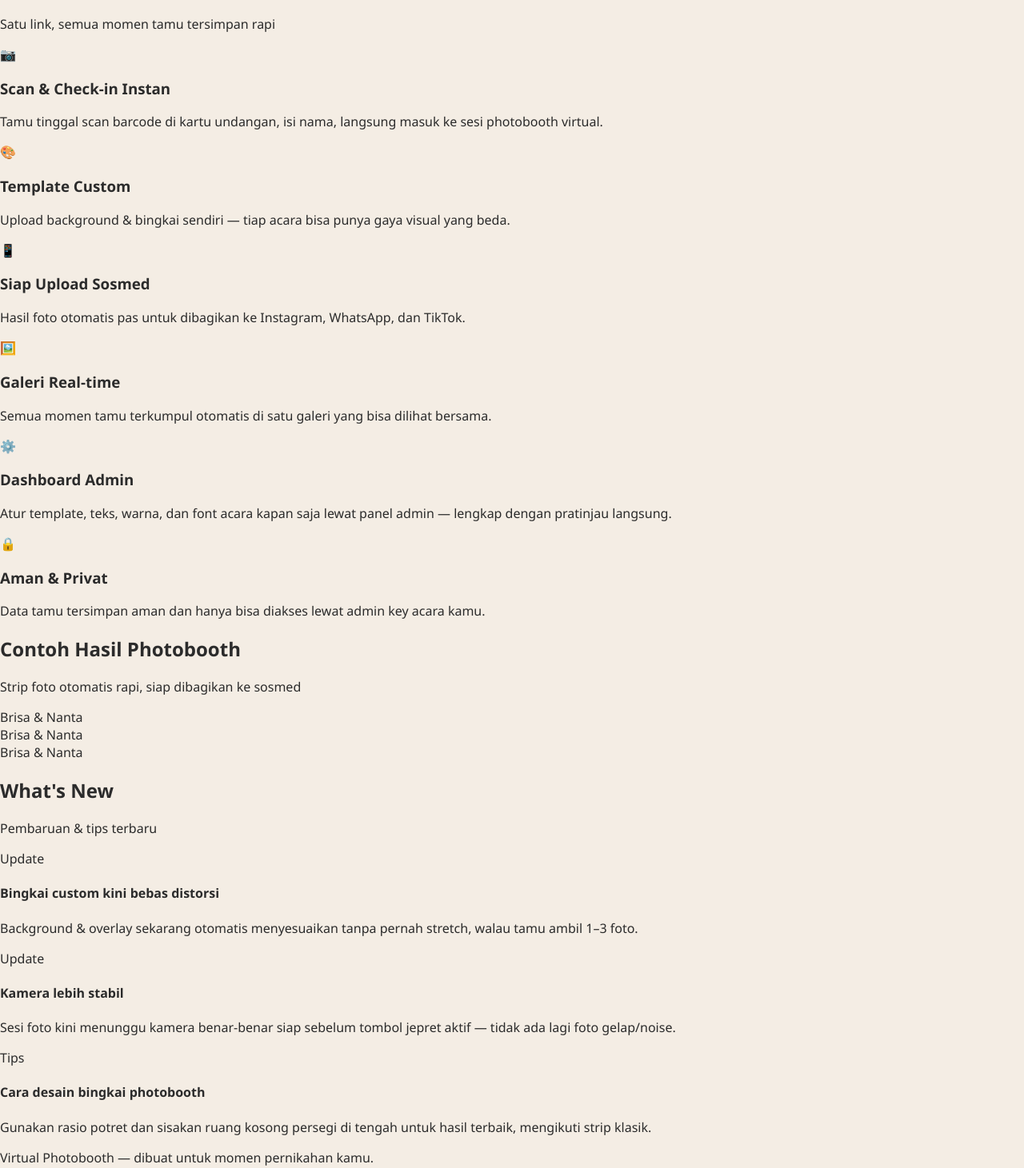
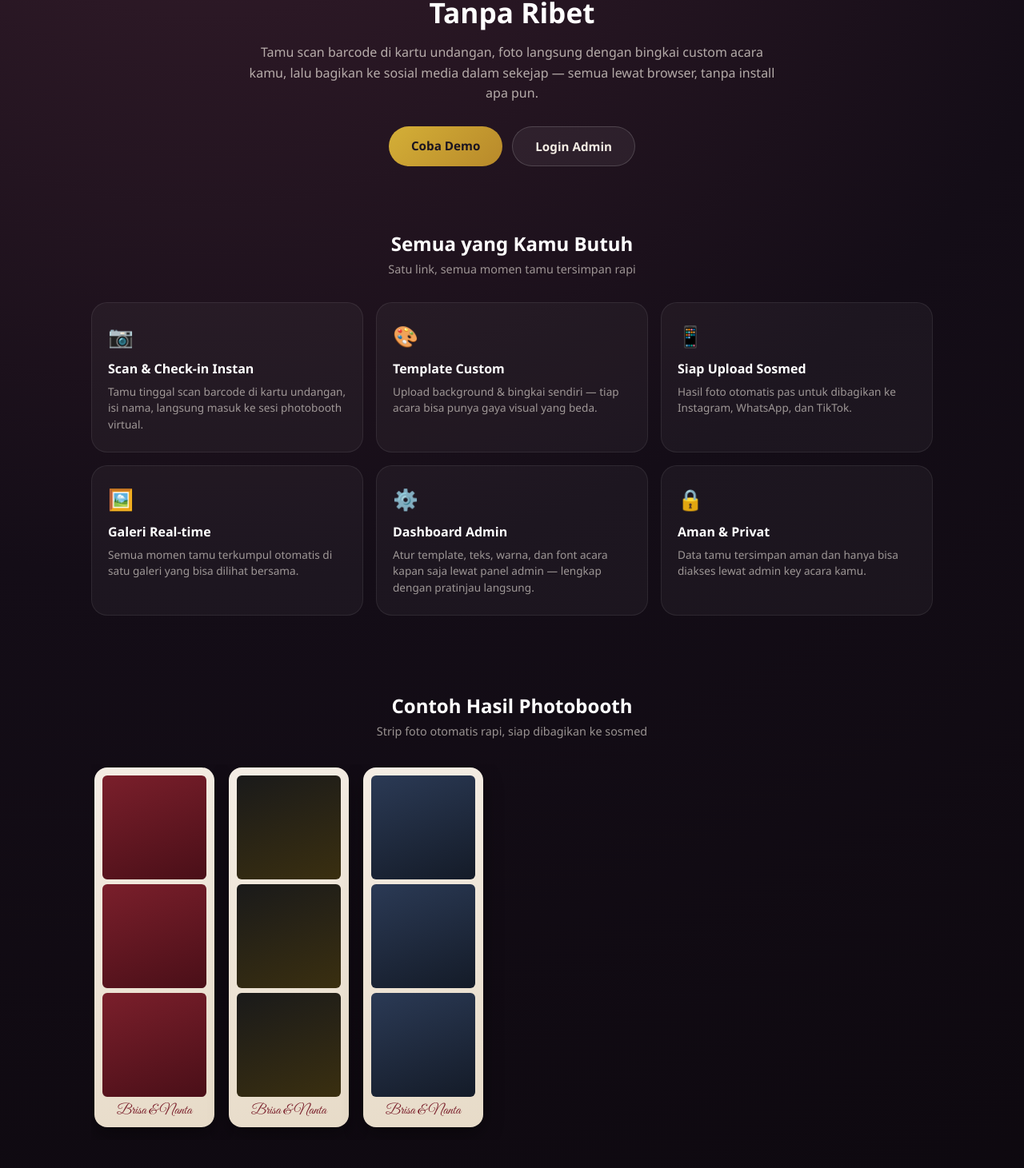
Before and after one commit to kyberfarid-stack/weddingbrisa, a Next.js app: page / in a window 1280 px wide. Shown: the part 229-1690 px from the top of the page at 80% size. Built offline with nearby package versions, Linux system fonts and the light colour scheme; a web font is replaced by a local one.

Commit message:
Add gaya landing page, login admin, dan preview settings

```diff
--- a/styles/globals.css
+++ b/styles/globals.css
@@ -417,3 +417,442 @@ td {
     font-size: 1.5rem;
   }
 }
+
+/* ==================== Landing page ==================== */
+
+.landing {
+  background: radial-gradient(circle at 20% -10%, #3a1f2e 0%, #140d17 45%, #0b070c 100%);
+  color: #f4ede4;
+  min-height: 100vh;
+  min-height: 100dvh;
+}
+
+.landing-nav {
+  display: flex;
+  align-items: center;
+  justify-content: space-between;
+  padding: 20px 24px;
+  max-width: 1100px;
+  margin: 0 auto;
+}
+
+.landing-brand {
+  font-family: "Great Vibes", cursive;
+  font-size: 1.8rem;
+  color: #d4af37;
+}
+
+.landing-nav-btn {
+  background: linear-gradient(135deg, #d4af37, #b8892a);
+  color: #1a1420;
+  font-weight: 700;
+  padding: 10px 20px;
+  border-radius: 999px;
+  text-decoration: none;
+  font-size: 0.85rem;
+  white-space: nowrap;
+}
+
+.landing-hero {
+  max-width: 720px;
+  margin: 0 auto;
+  padding: 48px 24px 32px;
+  text-align: center;
+}
+
+.landing-kicker {
+  display: inline-block;
+  background: rgba(212, 175, 55, 0.12);
+  color: #d4af37;
+  border: 1px solid rgba(212, 175, 55, 0.4);
+  padding: 6px 16px;
+  border-radius: 999px;
+  font-size: 0.75rem;
+  font-weight: 600;
+  letter-spacing: 0.04em;
+  margin-bottom: 20px;
+}
+
+.landing-hero h1 {
+  font-size: 2.2rem;
+  line-height: 1.25;
+  margin: 0 0 16px;
+  color: #fff;
+}
+
+.landing-hero p {
+  color: rgba(244, 237, 228, 0.7);
+  font-size: 1rem;
+  line-height: 1.6;
+  margin: 0 0 28px;
+}
+
+.landing-cta-row {
+  display: flex;
+  gap: 12px;
+  justify-content: center;
+  flex-wrap: wrap;
+}
+
+.landing-btn-primary,
+.landing-btn-ghost {
+  font-weight: 700;
+  padding: 14px 28px;
+  border-radius: 999px;
+  text-decoration: none;
+  font-size: 0.95rem;
+}
+
+.landing-btn-primary {
+  background: linear-gradient(135deg, #d4af37, #b8892a);
+  color: #1a1420;
+}
+
+.landing-btn-ghost {
+  background: rgba(255, 255, 255, 0.06);
+  color: #f4ede4;
+  border: 1px solid rgba(255, 255, 255, 0.16);
+  font-weight: 600;
+}
+
+.landing-section {
+  max-width: 1100px;
+  margin: 0 auto;
+  padding: 48px 24px;
+}
+
+.landing-section-title {
+  font-size: 1.5rem;
+  color: #fff;
+  margin: 0 0 6px;
+  text-align: center;
+}
+
+.landing-section-sub {
+  color: rgba(244, 237, 228, 0.6);
+  text-align: center;
+  margin: 0 0 32px;
+  font-size: 0.9rem;
+}
+
+.landing-features {
+  display: grid;
+  grid-template-columns: repeat(3, 1fr);
+  gap: 16px;
+}
+
+.landing-feature-card {
+  background: rgba(255, 255, 255, 0.04);
+  border: 1px solid rgba(255, 255, 255, 0.08);
+  border-radius: 20px;
+  padding: 24px 20px;
+}
+
+.landing-feature-icon {
+  font-size: 1.6rem;
+  margin-bottom: 12px;
+}
+
+.landing-feature-card h3 {
+  font-size: 1rem;
+  margin: 0 0 8px;
+  color: #fff;
+}
+
+.landing-feature-card p {
+  font-size: 0.85rem;
+  color: rgba(244, 237, 228, 0.6);
+  line-height: 1.5;
+  margin: 0;
+}
+
+.landing-portfolio {
+  display: flex;
+  gap: 18px;
+  overflow-x: auto;
+  padding: 4px 4px 16px;
+  scroll-snap-type: x mandatory;
+}
+
+.landing-strip {
+  flex: 0 0 auto;
+  width: 150px;
+  scroll-snap-align: start;
+  background: linear-gradient(160deg, #f4ede4, #e7dbc8);
+  border-radius: 16px;
+  padding: 10px;
+  box-shadow: 0 10px 24px rgba(0, 0, 0, 0.35);
+}
+
+.landing-strip-photo {
+  width: 100%;
+  aspect-ratio: 1 / 1;
+  border-radius: 6px;
+  margin-bottom: 6px;
+}
+
+.landing-strip-caption {
+  text-align: center;
+  color: #7a1f2b;
+  font-family: "Great Vibes", cursive;
+  font-size: 1.1rem;
+  margin-top: 6px;
+}
+
+.landing-articles {
+  display: grid;
+  grid-template-columns: repeat(3, 1fr);
+  gap: 16px;
+}
+
+.landing-article-card {
+  background: rgba(255, 255, 255, 0.04);
+  border: 1px solid rgba(255, 255, 255, 0.08);
+  border-radius: 20px;
+  padding: 20px;
+}
+
+.landing-article-tag {
+  display: inline-block;
+  font-size: 0.7rem;
+  font-weight: 700;
+  color: #d4af37;
+  text-transform: uppercase;
+  letter-spacing: 0.04em;
+  margin-bottom: 8px;
+}
+
+.landing-article-card h4 {
+  font-size: 0.95rem;
+  margin: 0 0 8px;
+  color: #fff;
+}
+
+.landing-article-card p {
+  font-size: 0.82rem;
+  color: rgba(244, 237, 228, 0.6);
+  margin: 0;
+  line-height: 1.5;
+}
+
+.landing-footer {
+  text-align: center;
+  padding: 32px 24px 56px;
+  color: rgba(244, 237, 228, 0.4);
+  font-size: 0.8rem;
+  line-height: 2;
+}
+
+@media (max-width: 720px) {
+  .landing-features,
+  .landing-articles {
+    grid-template-columns: 1fr;
+  }
+  .landing-hero h1 {
+    font-size: 1.7rem;
+  }
+}
+
+/* ==================== Admin login (redesign) ==================== */
+
+.admin-login-screen {
+  min-height: 100vh;
+  min-height: 100dvh;
+  display: flex;
+  align-items: center;
+  justify-content: center;
+  padding: 24px;
+  background: radial-gradient(circle at 30% 0%, #3a1f2e 0%, #140d17 50%, #0b070c 100%);
+}
+
+.admin-login-card {
+  width: 100%;
+  max-width: 380px;
+  background: rgba(255, 255, 255, 0.05);
+  border: 1px solid rgba(255, 255, 255, 0.1);
+  border-radius: 24px;
+  padding: 36px 28px;
+  text-align: center;
+}
+
+.admin-login-brand {
+  font-family: "Great Vibes", cursive;
+  font-size: 2rem;
+  color: #d4af37;
+  margin-bottom: 4px;
+}
+
+.admin-login-card h1 {
+  color: #fff;
+  font-size: 1.2rem;
+  margin: 0 0 6px;
+}
+
+.admin-login-card p.subtitle {
+  color: rgba(244, 237, 228, 0.55);
+  font-size: 0.85rem;
+  margin-bottom: 24px;
+}
+
+.admin-login-card input[type="text"] {
+  background: rgba(255, 255, 255, 0.06);
+  border: 1px solid rgba(255, 255, 255, 0.15);
+  color: #fff;
+}
+
+.admin-login-card input::placeholder {
+  color: rgba(244, 237, 228, 0.4);
+}
+
+.admin-login-card button {
+  background: linear-gradient(135deg, #d4af37, #b8892a);
+  color: #1a1420;
+  font-weight: 700;
+}
+
+.admin-login-back {
+  display: inline-block;
+  margin-top: 18px;
+  color: rgba(244, 237, 228, 0.5);
+  font-size: 0.8rem;
+  text-decoration: none;
+}
+
+/* ==================== Admin shell (redesign) ==================== */
+
+.admin-shell {
+  min-height: 100vh;
+  min-height: 100dvh;
+  background: #f7f3ec;
+}
+
+.admin-shell-header {
+  background: linear-gradient(135deg, #2c1220, #1a1420);
+  padding: 24px 20px;
+}
+
+.admin-shell-header-inner {
+  max-width: 960px;
+  margin: 0 auto;
+  display: flex;
+  align-items: center;
+  justify-content: space-between;
+  flex-wrap: wrap;
+  gap: 12px;
+}
+
+.admin-shell-header h1 {
+  margin: 0;
+  font-size: 1.2rem;
+  color: #fff;
+}
+
+.admin-shell-header .footer-note {
+  color: rgba(255, 255, 255, 0.6);
+  margin: 6px 0 0;
+}
+
+.admin-shell-header a {
+  color: #d4af37;
+}
+
+.admin-logout-btn {
+  background: rgba(255, 255, 255, 0.08);
+  border: 1px solid rgba(255, 255, 255, 0.2);
+  color: #fff;
+  padding: 8px 16px;
+  border-radius: 999px;
+  font-size: 0.8rem;
+  cursor: pointer;
+  width: auto;
+  margin-bottom: 0;
+}
+
+/* ==================== Settings: live preview ==================== */
+
+.settings-layout {
+  display: grid;
+  grid-template-columns: minmax(0, 1fr) 300px;
+  gap: 28px;
+  align-items: start;
+}
+
+.settings-preview {
+  position: sticky;
+  top: 20px;
+  background: #1a1420;
+  border-radius: 24px;
+  padding: 16px;
+}
+
+.settings-preview-label {
+  color: rgba(255, 255, 255, 0.45);
+  font-size: 0.7rem;
+  text-transform: uppercase;
+  letter-spacing: 0.06em;
+  text-align: center;
+  margin-bottom: 10px;
+}
+
+.settings-preview-inner {
+  border-radius: 18px;
+  padding: 28px 18px;
+  text-align: center;
+  min-height: 320px;
+  display: flex;
+  flex-direction: column;
+  justify-content: center;
+}
+
+.settings-preview-hero {
+  width: 100%;
+  max-height: 120px;
+  object-fit: cover;
+  border-radius: 12px;
+  margin-bottom: 14px;
+}
+
+.settings-preview-kicker {
+  font-size: 0.65rem;
+  font-weight: 700;
+  text-transform: uppercase;
+  letter-spacing: 0.06em;
+  opacity: 0.7;
+  margin-bottom: 6px;
+}
+
+.settings-preview-name {
+  font-size: 1.6rem;
+  margin: 0 0 4px;
+}
+
+.settings-preview-date {
+  font-size: 0.75rem;
+  opacity: 0.7;
+  margin: 0 0 14px;
+}
+
+.settings-preview-msg {
+  font-size: 0.8rem;
+  opacity: 0.85;
+  margin: 0 0 18px;
+  line-height: 1.5;
+}
+
+.settings-preview-btn {
+  display: inline-block;
+  padding: 10px 20px;
+  border-radius: 999px;
+  font-size: 0.8rem;
+  font-weight: 700;
+}
+
+@media (max-width: 800px) {
+  .settings-layout {
+    grid-template-columns: 1fr;
+  }
+  .settings-preview {
+    position: static;
+    order: -1;
+  }
+}
```
Lines whose indentation alone changed are shown as unchanged.
